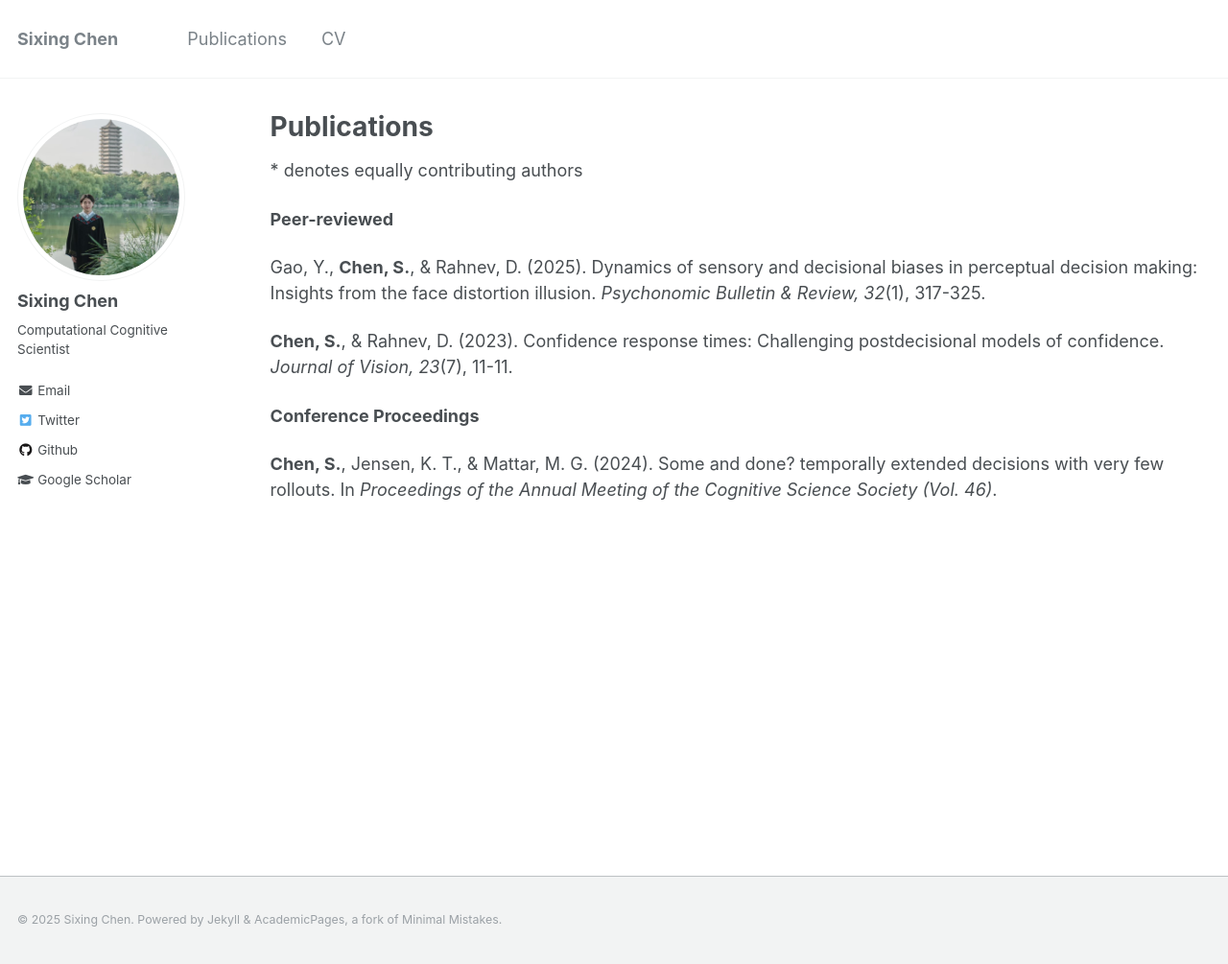
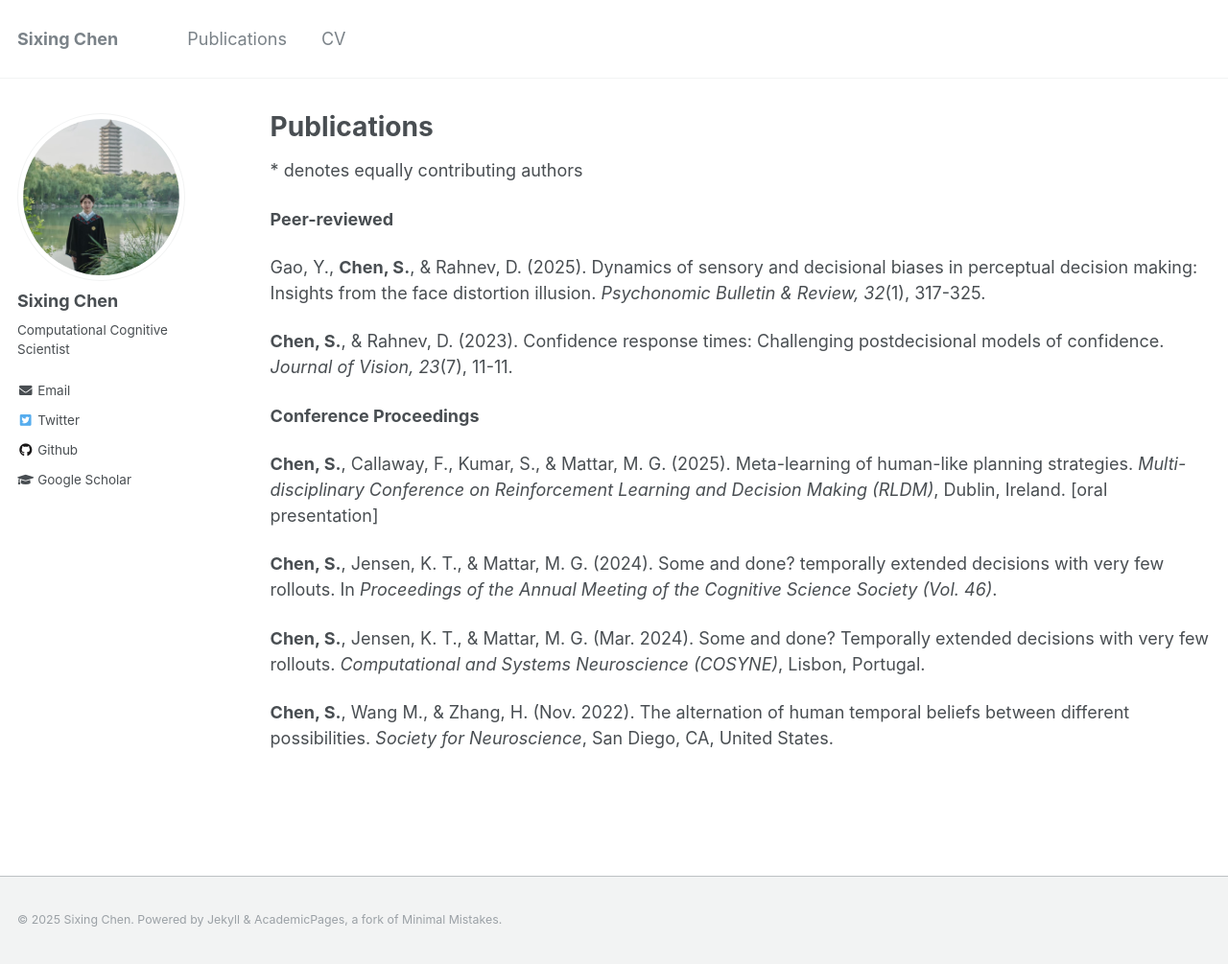
Before and after one commit to SixingChen028/SixingChen028.github.io, a Jekyll site: the page built from _pages/publications.md, in a window 1280 px wide and 1005 px high. Shown: the whole window at 96% size. Built offline with Jekyll 4.4.1, drawn with Linux system fonts in a browser that asks for light colours.

Commit message:
Iinitial commit

```diff
--- a/_pages/publications.md
+++ b/_pages/publications.md
@@ -27,4 +27,10 @@ Gao, Y., **Chen, S.**, & Rahnev, D. (2025). Dynamics of sensory and decisional b
 
 **Conference Proceedings**
 
+**Chen, S.**, Callaway, F., Kumar, S., & Mattar, M. G. (2025). Meta-learning of human-like planning strategies. *Multi-disciplinary Conference on Reinforcement Learning and Decision Making (RLDM)*, Dublin, Ireland. [oral presentation]
+
 **Chen, S.**, Jensen, K. T., & Mattar, M. G. (2024). Some and done? temporally extended decisions with very few rollouts. In *Proceedings of the Annual Meeting of the Cognitive Science Society (Vol. 46)*.
+
+**Chen, S.**, Jensen, K. T., & Mattar, M. G. (Mar. 2024). Some and done? Temporally extended decisions with very few rollouts. *Computational and Systems Neuroscience (COSYNE)*, Lisbon, Portugal.
+
+**Chen, S.**, Wang M., & Zhang, H. (Nov. 2022). The alternation of human temporal beliefs between different possibilities. *Society for Neuroscience*, San Diego, CA, United States.
```
Also changed, not shown: _pages/publications copy.md (+7 -13 lines).
